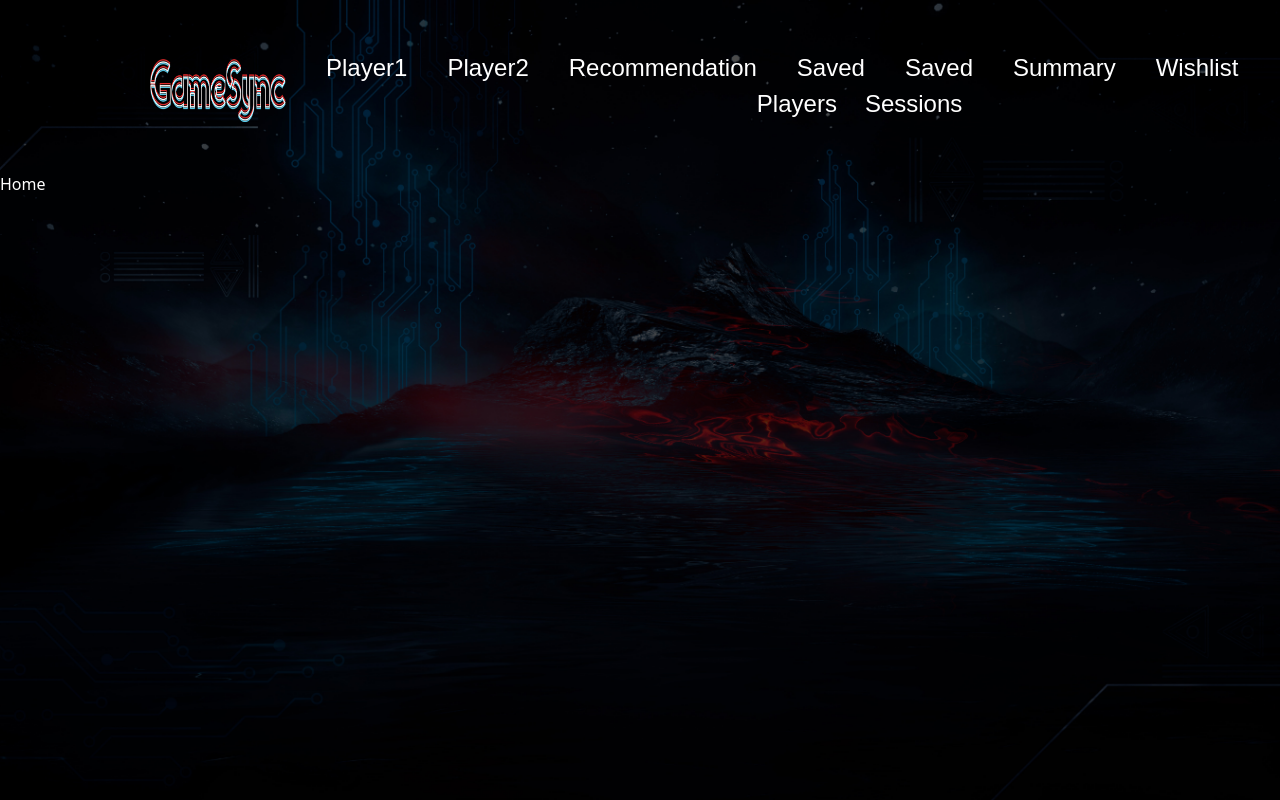
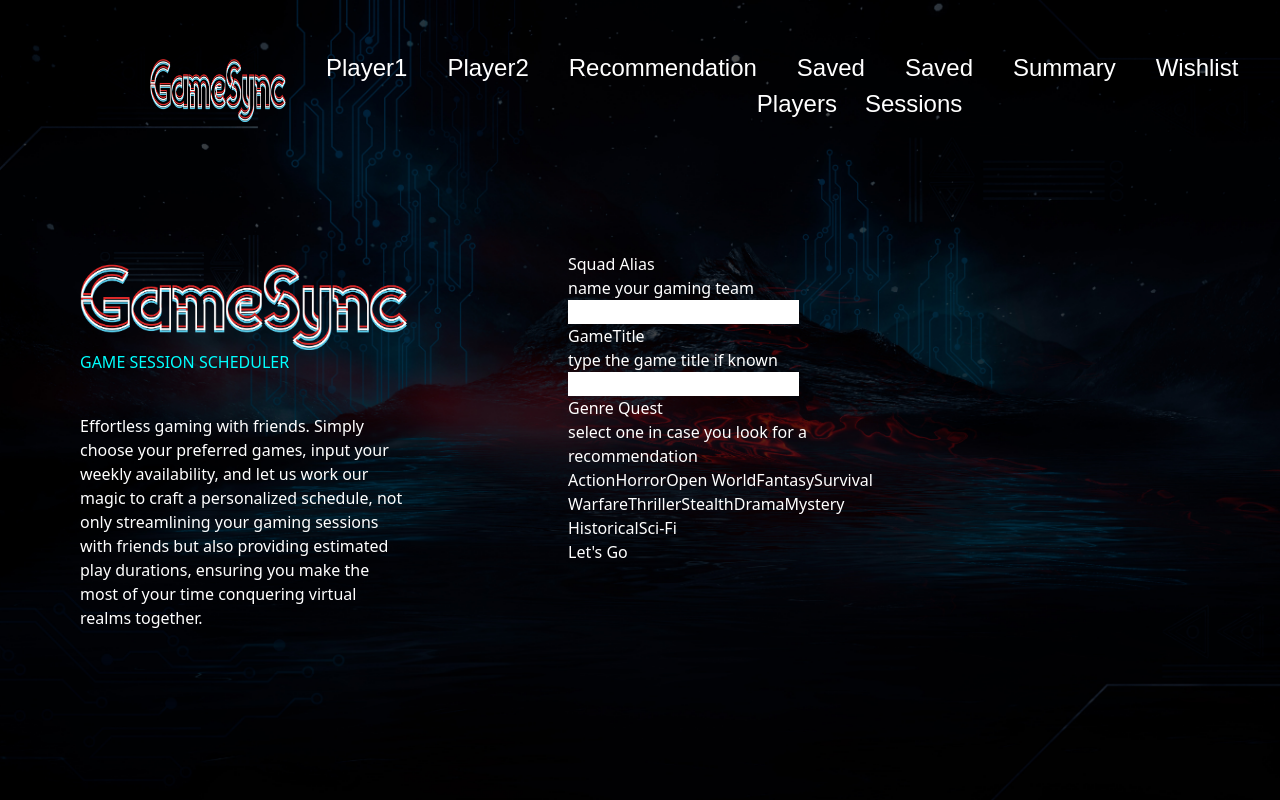
Before and after one commit to Alan-Chumbley/Gaming-scheduler, a React (Vite) app: page / in a window 1280 px wide. Built offline with nearby package versions, Linux system fonts and the light colour scheme; a web font is replaced by a local one.

Commit message:
homepage form with structure and local storage functionalities

```diff
--- /dev/null
+++ b/src/pages/Home/EntryForm.jsx
@@ -0,0 +1,75 @@
+import React from "react";
+import { useState } from "react";
+
+function EntryForm() {
+
+    const genres = ['Action', 'Horror', 'Open World', 'Fantasy', 'Survival', 'Warfare', 'Thriller', 'Stealth', 'Drama', 'Mystery', 'Historical', 'Sci-Fi'];
+
+    let storedData = JSON.parse(localStorage.getItem('Teams')) || [];
+
+    const [team, setTeam] = useState('');
+    const [game, setGame] = useState('');
+    const [genre, setGenre] = useState('');
+
+
+    const handleChange = (setState) => ({ target }) => {
+        setState(target.value);
+    }
+
+    const handleClick = (setState) => ({ target }) => {
+        setState(target.firstChild.data)
+        console.log(target.firstChild.data);
+    }
+
+    const handleSubmit = ({ target }) => {
+        console.log(team);
+        console.log(game);
+        console.log(genre);
+
+        const newTeam = [{
+            teamName: team,
+            game: game,
+            genre: genre,
+        }]
+
+        saveToLS(newTeam);
+    }
+
+
+    const genresBtns = genres.map(genre => <button onClick={handleClick(setGenre)}>{genre}</button>);
+
+
+    function saveToLS(object){
+        storedData.push(object);
+        localStorage.setItem('Teams', JSON.stringify(storedData));
+    }
+
+
+
+
+    return (
+        <div>
+            <div id="squad-alias">
+                <h2>Squad Alias</h2>
+                <p>name your gaming team</p>
+                <input type='text' value={team} onChange={handleChange(setTeam)} />
+            </div>
+
+            <div id="game-title">
+                <h2>GameTitle</h2>
+                <p>type the game title if known</p>
+                <input type='text'  value={game} onChange={handleChange(setGame)}  />
+            </div>
+
+            <div id="genre-quest">
+                <h2>Genre Quest</h2>
+                <p>select one in case you look for a recommendation</p>
+                <ul>{genresBtns}</ul>
+            </div>
+
+            <button onClick={handleSubmit}>Let's Go</button>
+        </div>
+    );
+}
+
+export default EntryForm;
--- a/src/pages/Home/Home.css
+++ b/src/pages/Home/Home.css
@@ -0,0 +1,5 @@
+@import '../../index.css';
+
+h3 {
+    color: cyan;
+}
--- a/src/pages/Home/Home.jsx
+++ b/src/pages/Home/Home.jsx
@@ -1,9 +1,18 @@
-import React from 'react'
-import './Home.css'
+import React from 'react';
+import './Home.css';
+import EntryForm from './EntryForm';
+import Logo from '../../assets/logo.png';
 
 const Home = () => {
   return (
-    <div>Home</div>
+    <div className="flex">
+        <div className="w-1/2 p-20">
+        <img src={Logo} alt='GameSync logo' />
+        <h3 className="pb-10 uppercase">Game Session Scheduler</h3>
+        <p>Effortless gaming with friends. Simply choose your preferred games, input your weekly availability, and let us work our magic to craft a personalized schedule, not only streamlining your gaming sessions with friends but also providing estimated play durations, ensuring you make the most of your time conquering virtual realms together.</p>
+        </div>
+        <div className="w-1/2 p-20"><EntryForm /></div>
+    </div>
   )
 }
 
```
